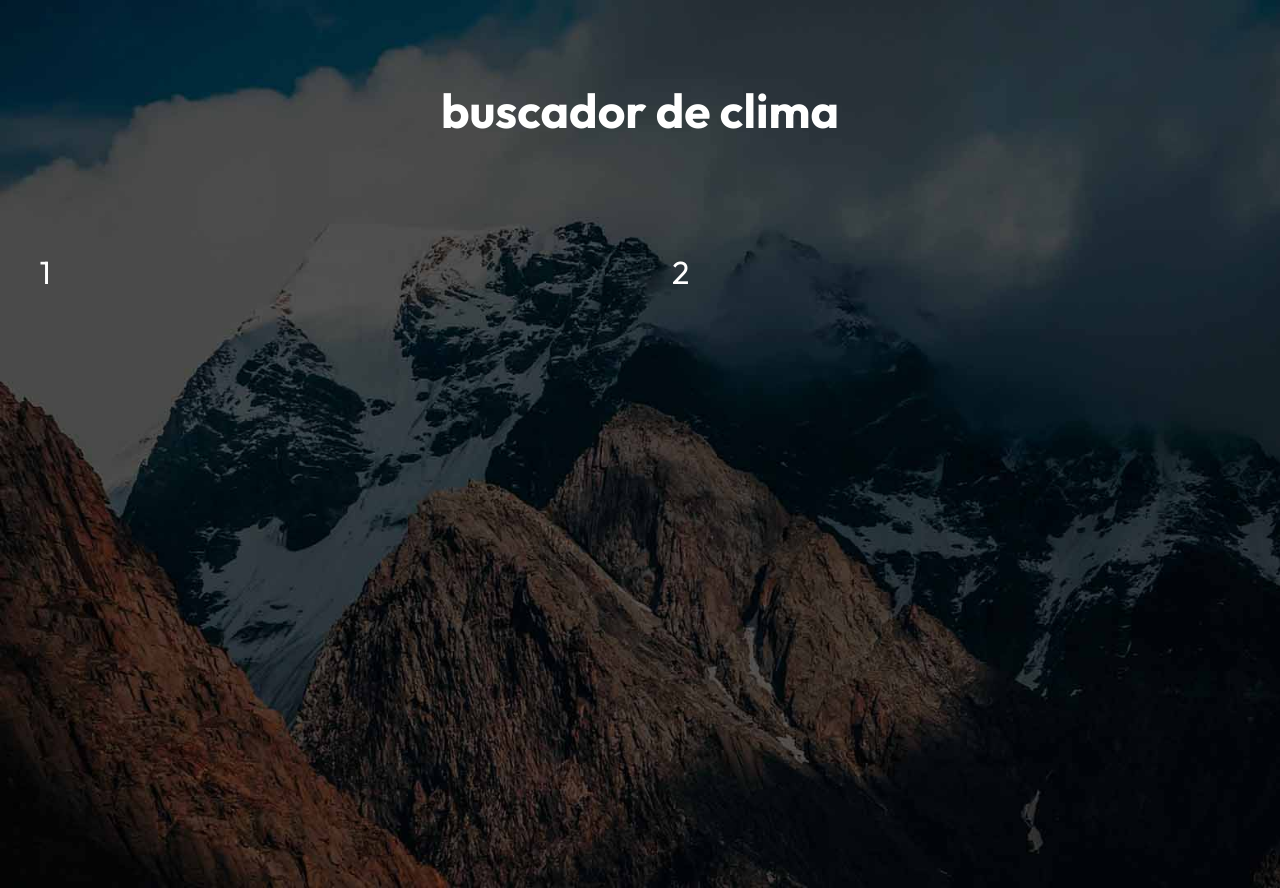
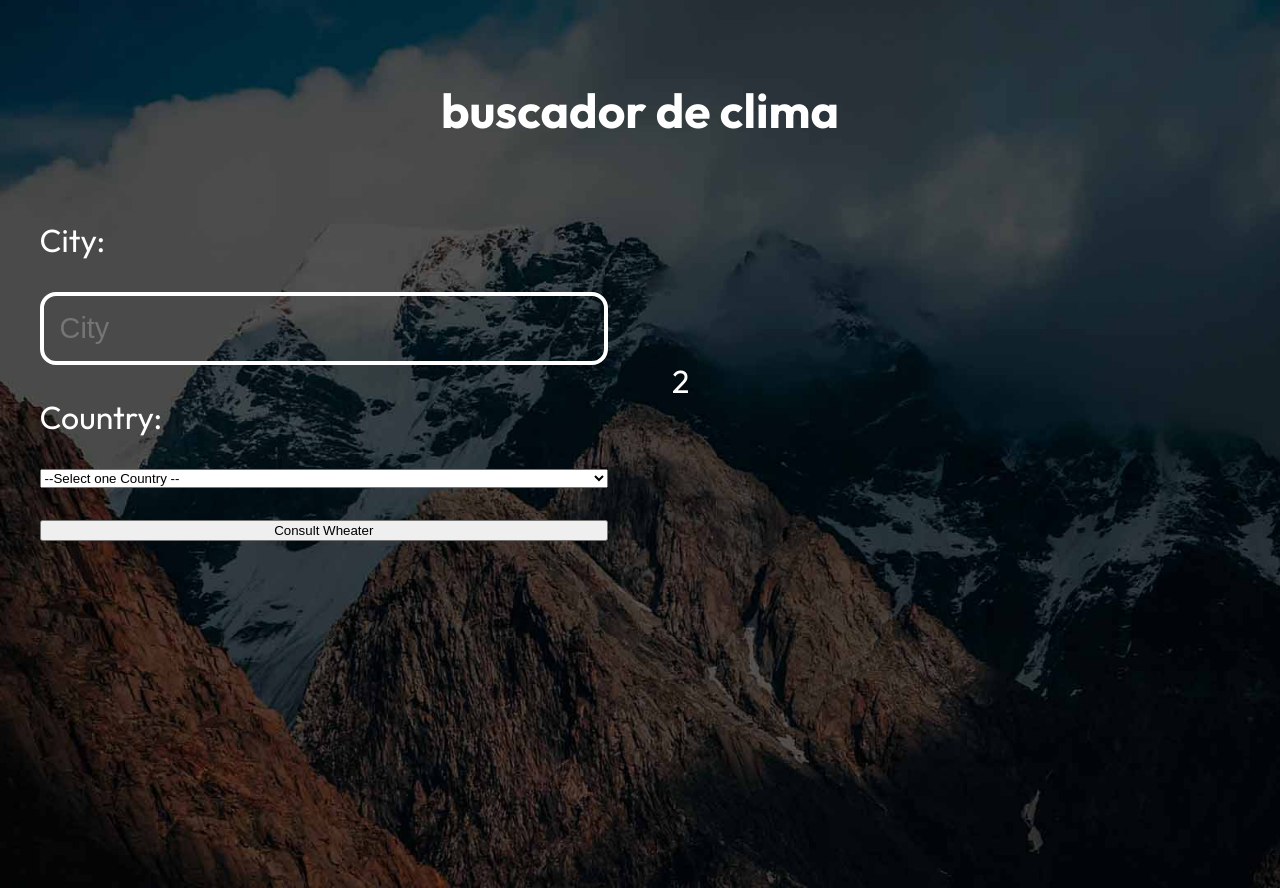
Before and after one commit to Magi2497/wheather-forecaster, a React (Vite) app: page / in a window 1280 px wide. Built offline with nearby package versions, Linux system fonts and the light colour scheme.

Commit message:
added inital form with some styles

```diff
--- a/src/App.tsx
+++ b/src/App.tsx
@@ -1,11 +1,12 @@
 import styles from './App.module.css'
+import Form from './components/Form/Form'
 function App() {
   return (
     <>
       <h1 className={styles.title}>buscador de clima</h1>
 
       <div className={styles.container}>
-        <p>1</p>
+        <Form />
         <p>2</p>
       </div>
     </>
--- /dev/null
+++ b/src/components/Form/Form.module.css
@@ -0,0 +1,16 @@
+.form,
+.field {
+  display: flex;
+  flex-direction: column;
+  gap: 2rem;
+}
+
+.form input[type='text'] {
+  padding: 1rem;
+  background-color: transparent;
+  border: 0.3rem solid var(--white);
+  color: var(--white);
+  font-size: 1.8rem;
+  font-weight: 400;
+  border-radius: 1rem;
+}
--- /dev/null
+++ b/src/components/Form/Form.tsx
@@ -0,0 +1,27 @@
+import { countries } from '../../data/countries'
+import styles from './Form.module.css'
+export default function Form() {
+  return (
+    <>
+      <form className={styles.form}>
+        <div className={styles.field}>
+          <label htmlFor="city"> City:</label>
+          <input type="text" id="city" name="city" placeholder="City" />
+        </div>
+        <div className={styles.field}>
+          <label htmlFor="country"> Country: </label>
+          <select name="country" id="country">
+            <option value=""> --Select one Country --</option>
+            {countries.map(country => (
+              <option key={country.code} value={country.code}>
+                {country.name}
+              </option>
+            ))}
+          </select>
+
+          <input type="submit" value="Consult Wheater" />
+        </div>
+      </form>
+    </>
+  )
+}
--- /dev/null
+++ b/src/data/countries.ts
@@ -0,0 +1,9 @@
+export const countries = [
+  { code: 'US', name: 'Estados Unidos' },
+  { code: 'MX', name: 'México' },
+  { code: 'AR', name: 'Argentina' },
+  { code: 'CO', name: 'Colombia' },
+  { code: 'CR', name: 'Costa Rica' },
+  { code: 'ES', name: 'España' },
+  { code: 'PE', name: 'Perú' },
+]
```
